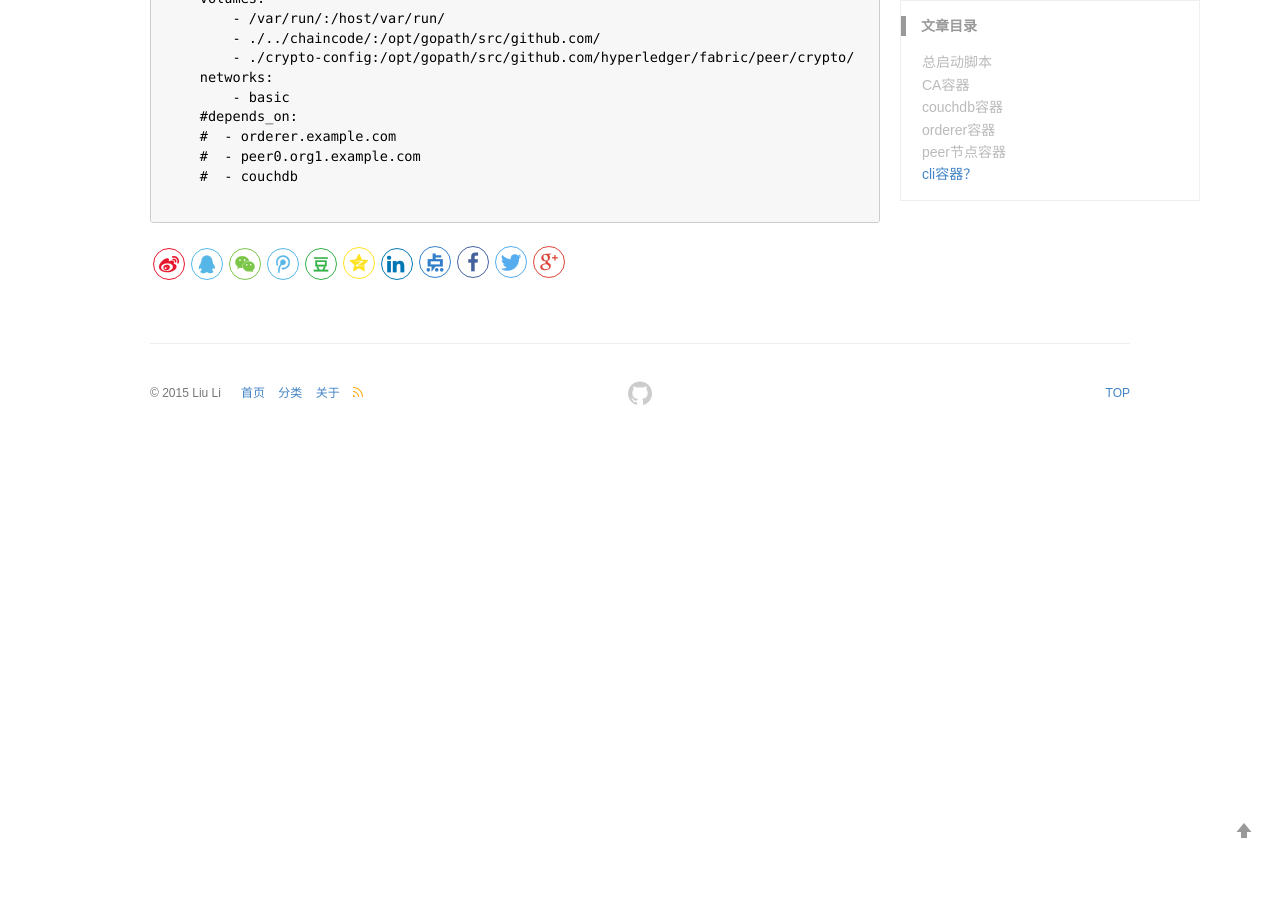
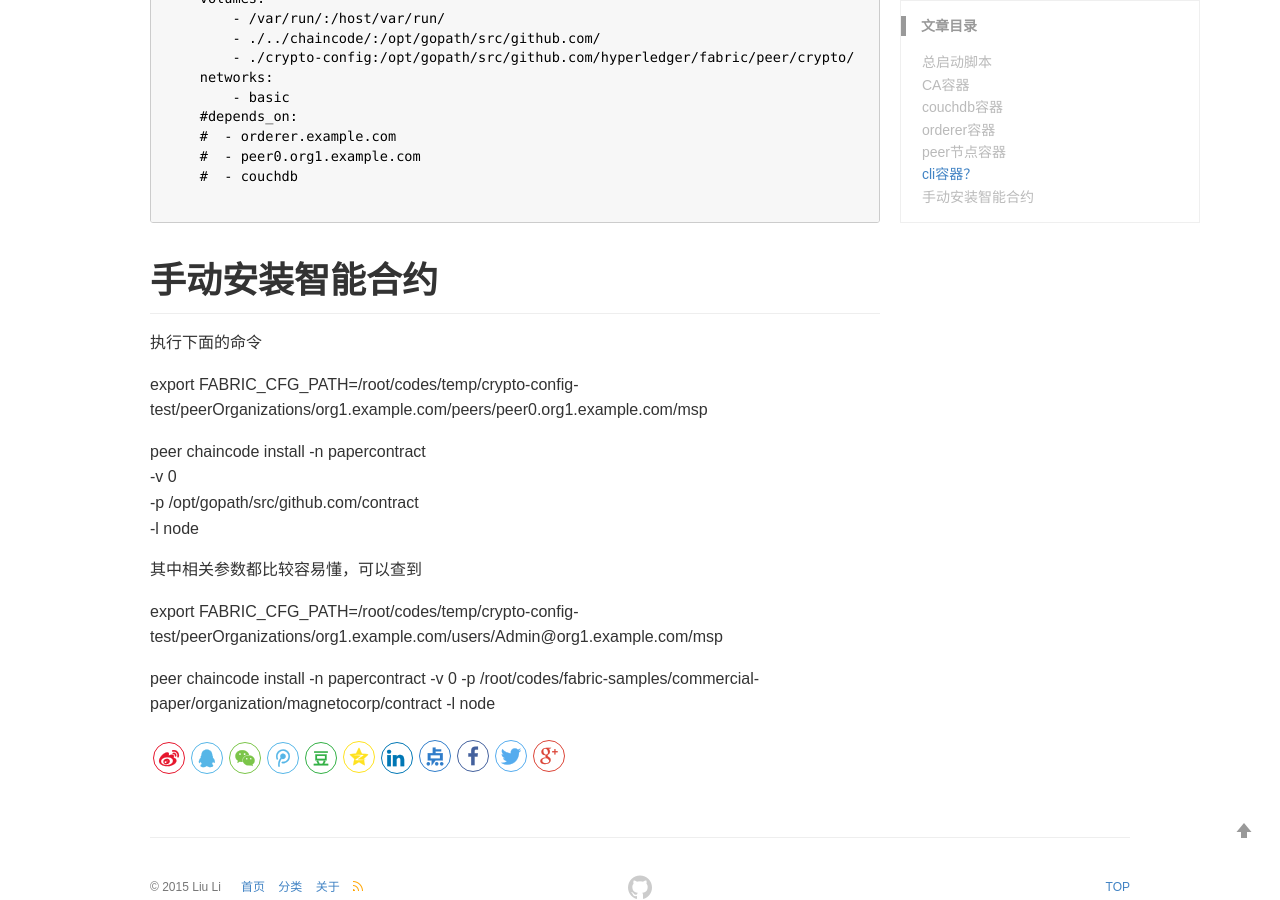
Before and after one commit to nox60/nox60.github.io, a Jekyll site: the page built from _posts/2019-7-23-Hyperledger-Fabric-例子代码解读.md, in a window 1280 px wide and 900 px high, scrolled down 6108 px. Built offline with Jekyll 4.4.1, drawn with Linux system fonts in a browser that asks for light colours; our own code applies the rules of GitHub Pages for plain Markdown files; comment, search, counter and statistics services are not loaded; before the commit the page ends 6550 px from its top, so only the background shows below that.

Commit message:
Modify files

````diff
--- a/_posts/2019-7-23-Hyperledger-Fabric-例子代码解读.md
+++ b/_posts/2019-7-23-Hyperledger-Fabric-例子代码解读.md
@@ -286,3 +286,22 @@ peer节点需要首先启动couchdb和orderer节点之后再启动，peer节点
     #  - couchdb
 
 ```
+
+
+
+# 手动安装智能合约
+
+执行下面的命令
+
+export FABRIC_CFG_PATH=/root/codes/temp/crypto-config-test/peerOrganizations/org1.example.com/peers/peer0.org1.example.com/msp
+
+peer chaincode install -n papercontract \
+-v 0 \
+-p /opt/gopath/src/github.com/contract \
+-l node
+
+其中相关参数都比较容易懂，可以查到
+
+export FABRIC_CFG_PATH=/root/codes/temp/crypto-config-test/peerOrganizations/org1.example.com/users/Admin@org1.example.com/msp
+
+peer chaincode install -n papercontract -v 0 -p /root/codes/fabric-samples/commercial-paper/organization/magnetocorp/contract -l node
````
